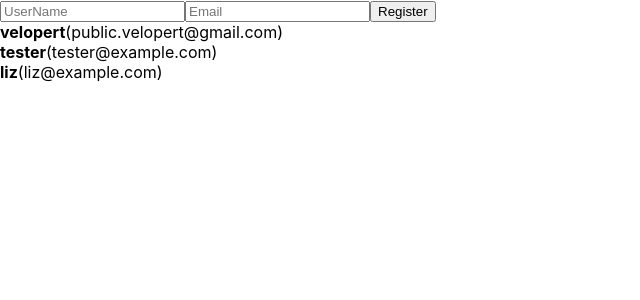
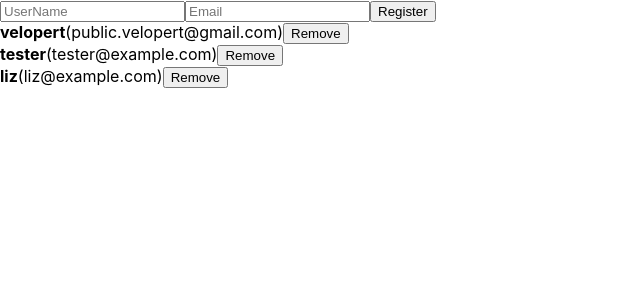
Before and after one commit to devops-future/react-A2Z, a React (Create React App) app: page / in a window 1280 px wide. Shown: the top 300 px of the page, without its empty margins (0-640 px from the left). Built offline with nearby package versions, Linux system fonts and the light colour scheme.

Commit message:
first commit

```diff
--- a/src/App.js
+++ b/src/App.js
@@ -48,6 +48,9 @@
     });
     nextId.current += 1;
   };
+  const onRemove = id => {
+    setUsers(users.filter(user => user.id !== id));
+  };
   return (
     <>
       <CreateUser
@@ -56,7 +59,7 @@
       onChange={onChange}
       onCreate={onCreate}
       />
-      <UserList users={users} />
+      <UserList users={users} onRemove={onRemove}/>
     </>
   );
 }
--- a/src/UserList.js
+++ b/src/UserList.js
@@ -1,19 +1,20 @@
 import React from 'react';
 
-function User({user}) {
+function User({user, onRemove}) {
 	return (
 		<div>
 			<b>{user.username}</b>
 			<span>({user.email})</span>
+			<button onClick={() => onRemove(user.id)}>Remove</button>
 		</div>
 	);
 }
 
-function UserList({users}) {
+function UserList({users, onRemove}) {
 	return (
 		<div>
 			{users.map((user, index) => (
-				<User user={user} key={index}/>
+				<User user={user} key={index} onRemove={onRemove} />
 			))}
 		</div>
 	);
```
Also changed, not shown: 1 other file (tests, documents, lock files or other folders).
